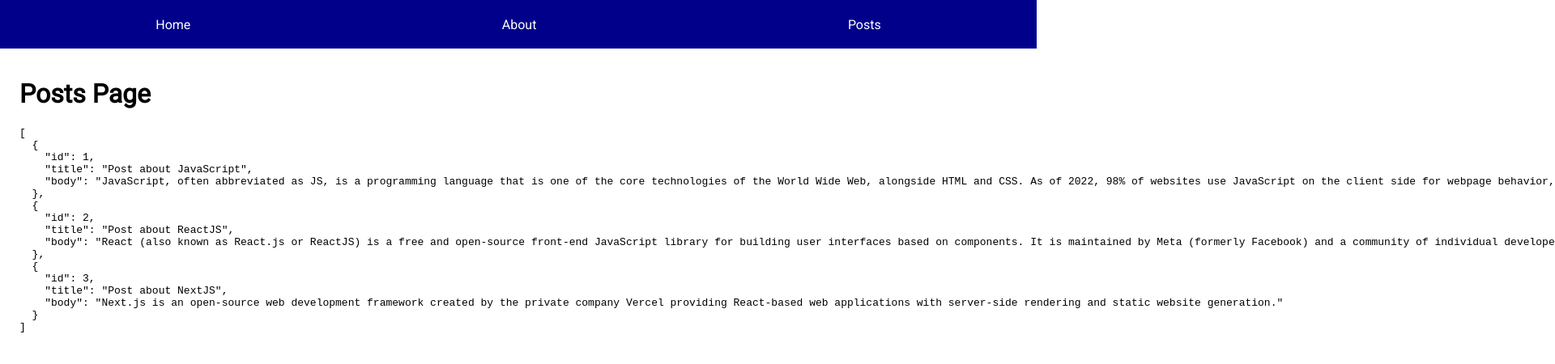
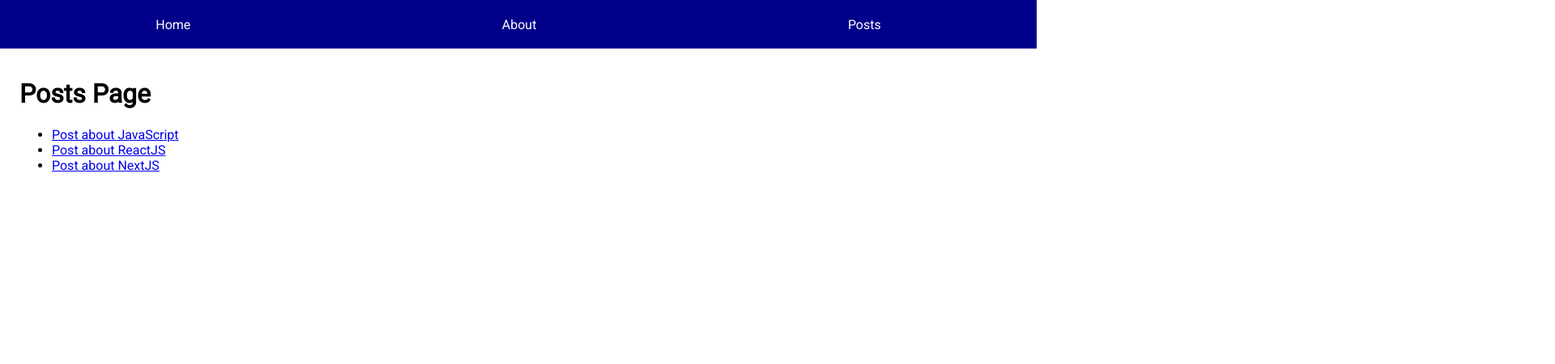
Before and after one commit to Kettengeschwindigkeit/NextJS-quick-course-2020, a Next.js app: page /posts in a window 1280 px wide. Shown: the top 450 px of the page at 81% size, 1920 px wide, since content can reach past the window. Built offline with nearby package versions, Linux system fonts and the light colour scheme; data requests are answered from the project's data file.

Commit message:
getInitialProps

```diff
--- a/package.json
+++ b/package.json
@@ -7,7 +7,7 @@
     "build": "next build",
     "start": "next start",
     "serve": "concurrently \"npm run mock\" \"npm run dev\"",
-    "mock": "json-server -w db.json -p 4200 -d 450"
+    "mock": "json-server -w db.json -p 4200 -d 1750"
   },
   "dependencies": {
     "next": "9.4.4",
--- a/pages/posts.js
+++ b/pages/posts.js
@@ -1,9 +1,10 @@
 import { useState, useEffect  } from 'react'
 import Head from 'next/head'
+import Link from 'next/link'
 import { MainLayout } from '../components/MainLayout'
 
-export default function Posts() {
-    const [posts, setPosts] = useState()
+export default function Posts({ posts: serverPosts }) {
+    const [posts, setPosts] = useState(serverPosts)
 
     useEffect(() => {
         async function load() {
@@ -12,8 +13,16 @@
             setPosts(json)
         }
 
-        load()
+        if (!serverPosts) {
+            load()
+        }
     }, [])
+
+    if (!posts) {
+        return <MainLayout>
+          <p>Loading...</p>
+        </MainLayout>
+      }
 
     return (
         <MainLayout>
@@ -21,7 +30,30 @@
                 <title>Posts Page | Next Course</title>
             </Head>
             <h1>Posts Page</h1>
-            <pre>{JSON.stringify(posts, null, 2)}</pre>
+            {/* <pre>{JSON.stringify(posts, null, 2)}</pre> */}
+            <ul>
+                {posts.map(post => (
+                    <li key={post.id}>
+                        <Link href={`/post/[id]`} as={`/post/${post.id}`}>
+                            <a>{post.title}</a>
+                        </Link>
+                    </li>
+                ))}
+            </ul>
         </MainLayout>
     )
 }
+
+Posts.getInitialProps = async ({ req }) => {
+
+    if (!req) {
+        return { posts: null }
+    }
+
+    const response = await fetch('http://localhost:4200/posts')
+    const posts = await response.json()
+
+    return {
+        posts
+    }
+}
```
Also changed, not shown: pages/post/[id].js (+42 -2 lines).
